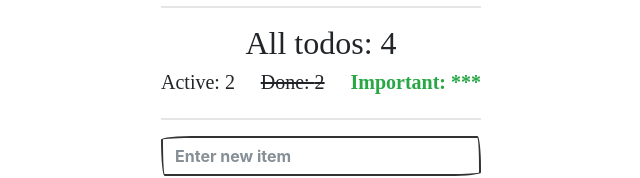
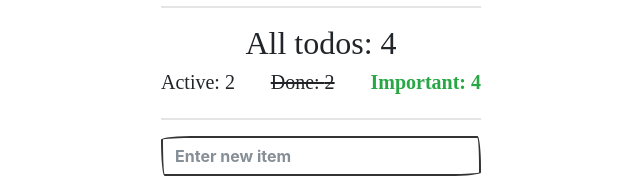
Before and after one commit to denys-buhlak/db-todo, a React (Vite) app: page / in a window 1280 px wide. Shown: the part 196-374 px from the top of the page, without its empty margins (319-959 px from the left). Built offline with nearby package versions, Linux system fonts and the light colour scheme; a web font is replaced by a local one.

Commit message:
feat: add important to dashboard

```diff
--- a/src/components/app/App.jsx
+++ b/src/components/app/App.jsx
@@ -42,16 +42,20 @@ const App = () => {
     setData(toggleProperties(data, id, 'isDone'));
   };
 
+  const allTodosCount = () => {
+    return data.length;
+  };
+
   const isDoneCount = () => {
     return data.filter((el) => el.isDone).length;
   };
 
-  const allTodosCount = () => {
-    return data.length;
+  const isActiveCount = () => {
+    return data.filter((el) => !el.isDone).length;
   };
 
-  const isActiveCount = () => {
-    return data.filter((el) => !el.isDone).length;
+  const isImportantCount = () => {
+    return data.filter((el) => el.isImportant).length;
   };
 
   const searchItems = (items, search) => {
@@ -104,6 +108,7 @@ const App = () => {
         allTodosCount={allTodosCount()}
         isActiveCount={isActiveCount()}
         isDoneCount={isDoneCount()}
+        isImportantCount={isImportantCount()}
       />
 
       <hr className='w-100' />
--- a/src/components/app/app.css
+++ b/src/components/app/app.css
@@ -1,4 +1,6 @@
-.todo-app {
-  max-width: 320px;
-  margin: 0 auto;
+input[type='search']:focus:not([value='']) {
+  background: rgba(215, 224, 252, 1);
 }
+input[type='search']:not([value='']) {
+  background: rgba(215, 224, 252, 0.5);
+}
--- a/src/components/dashboard/Dashboard.jsx
+++ b/src/components/dashboard/Dashboard.jsx
@@ -1,4 +1,4 @@
-const Dashboard = ({ allTodosCount, isDoneCount, isActiveCount }) => {
+const Dashboard = ({ allTodosCount, isDoneCount, isActiveCount, isImportantCount }) => {
   return (
     <>
       <h2 className='text-center'>All todos: {allTodosCount}</h2>
@@ -10,7 +10,7 @@ const Dashboard = ({ allTodosCount, isDoneCount, isActiveCount }) => {
         >
           Done: {isDoneCount}
         </h3>
-        <h3 className='h5 font-weight-bold text-success'>Important: ***</h3>
+        <h3 className='h5 font-weight-bold text-success'>Important: {isImportantCount}</h3>
       </div>
     </>
   );
```
